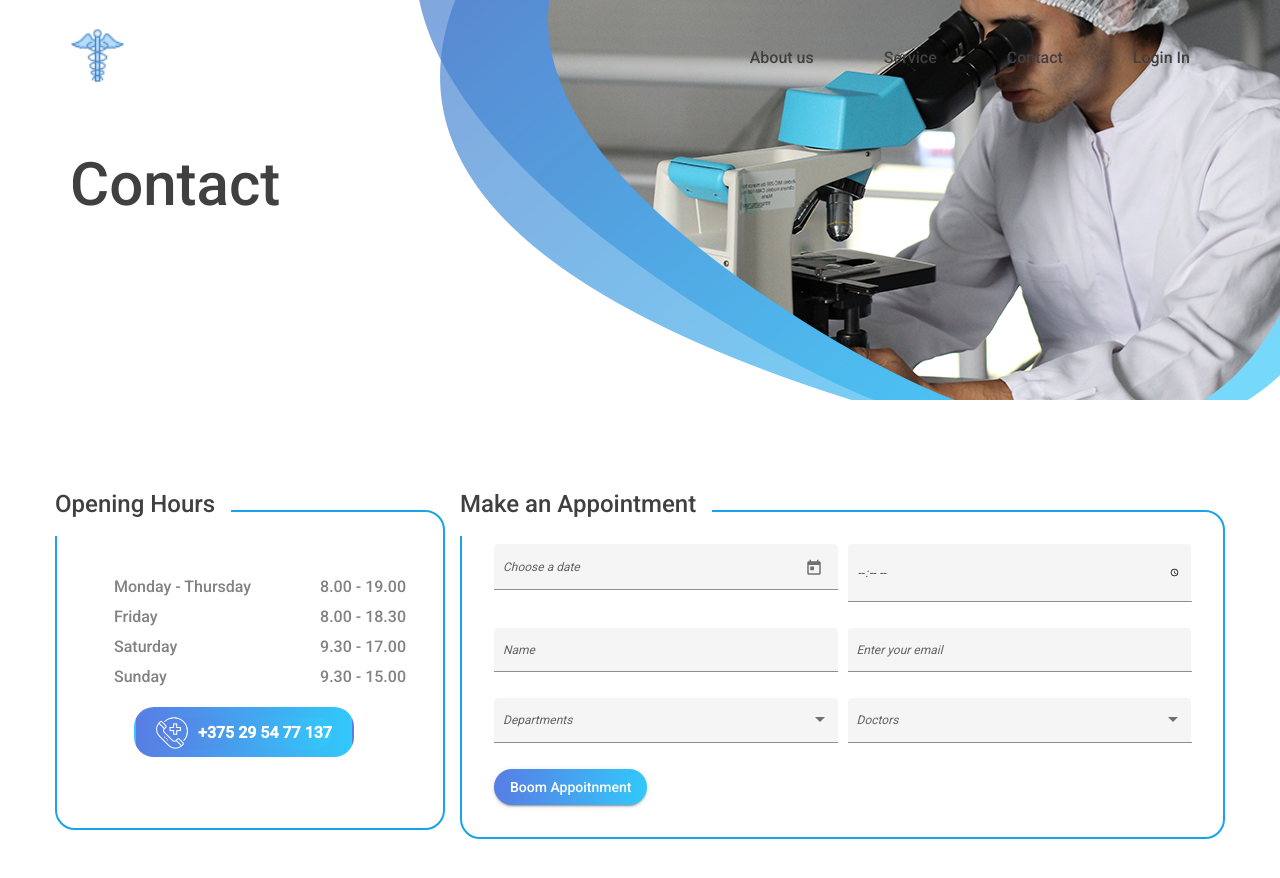
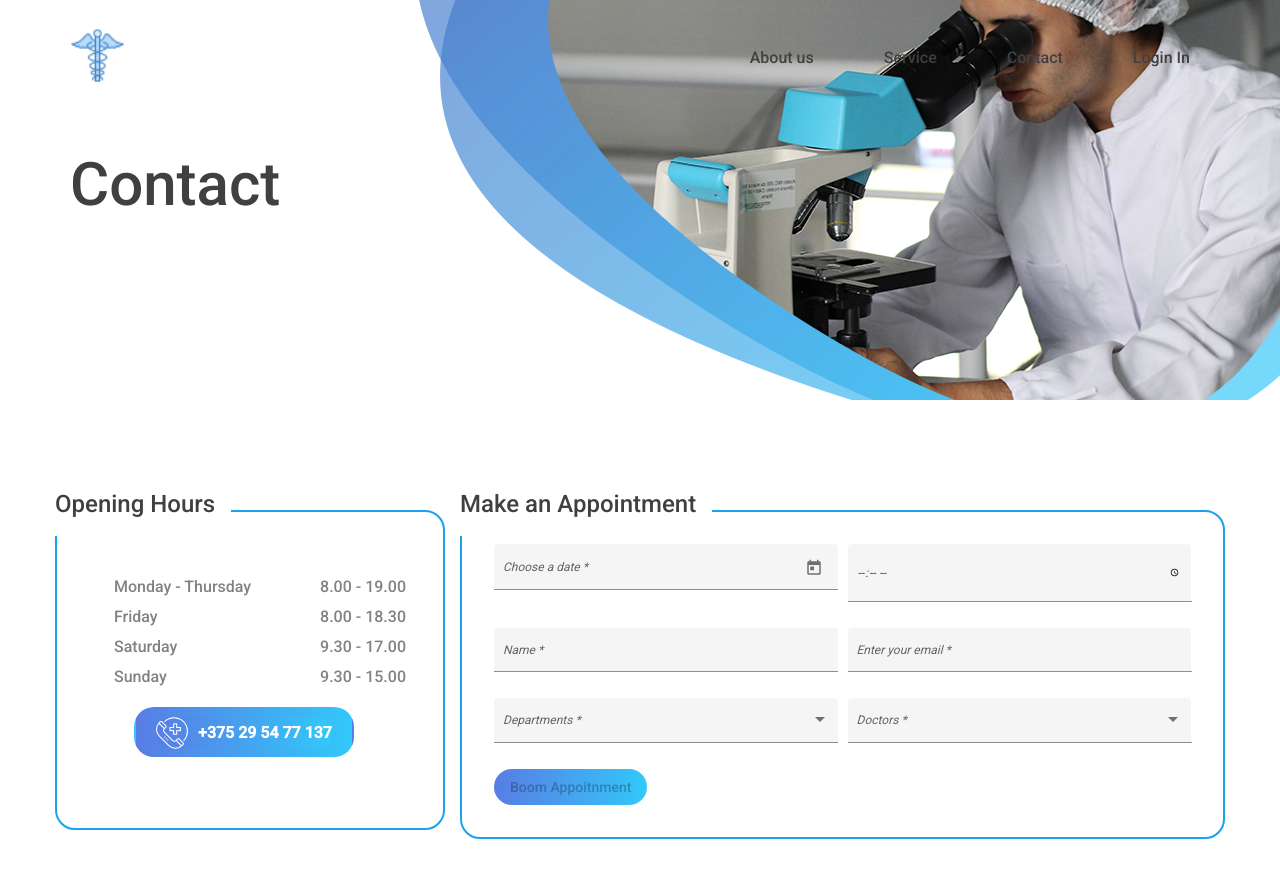
Before and after one commit to Pashimati/MedicalClinic, an Angular app: page /contact in a window 1280 px wide. Shown: the top 878 px of the page. Built offline with nearby package versions, Linux system fonts and the light colour scheme.

Commit message:
appointment get data

```diff
--- a/src/app/app.module.ts
+++ b/src/app/app.module.ts
@@ -10,7 +10,7 @@ import { SectionIndexComponent } from './components/section-index/section-index.
 import { HeaderComponent } from './components/header/header.component';
 import { HomepageBoxesComponent } from './components/homepage-boxes/homepage-boxes.component';
 import { BtnComponent } from './components/btn/btn.component';
-import { FormAppoitnmentComponent } from './components/form-appoitnment/form-appoitnment.component';
+import { FormAppointmentComponent } from './components/form-appoitnment/form-appointment.component';
 import { OurDepartmentsComponent } from './components/our-departments/our-departments.component';
 import { DepartmentsCardComponent } from './components/departments-card/departments-card.component';
 import { TheNewsComponent } from './components/the-news/the-news.component';
@@ -61,7 +61,7 @@ import { MatProgressSpinnerModule } from '@angular/material/progress-spinner';
     HeaderComponent,
     HomepageBoxesComponent,
     BtnComponent,
-    FormAppoitnmentComponent,
+    FormAppointmentComponent,
     OurDepartmentsComponent,
     DepartmentsCardComponent,
     TheNewsComponent,
--- a/src/app/components/form-appoitnment/form-appoitnment.component.html
+++ b/src/app/components/form-appoitnment/form-appointment.component.html
@@ -1,33 +1,66 @@
-<form class="my-form">
+<form
+  class="my-form"
+  [formGroup]="appointment"
+  (submit)="submit()"
+  novalidate
+>
 
     <mat-form-field appearance="fill">
       <mat-label>Choose a date</mat-label>
-      <input matInput [matDatepicker]="picker">
+
+      <input
+        formControlName="date"
+        matInput
+        [matDatepicker]="picker"
+        required
+      >
+
       <mat-datepicker-toggle matSuffix [for]="picker"></mat-datepicker-toggle>
       <mat-datepicker #picker></mat-datepicker>
     </mat-form-field>
 
     <mat-form-field appearance="fill">
-      <input matInput type="time">
+
+      <input
+        matInput
+        formControlName="time"
+        type="time"
+        required
+      >
+
     </mat-form-field>
 
 
   <mat-form-field appearance="fill">
     <mat-label>Name</mat-label>
-    <input matInput>
+
+    <input
+      matInput
+      formControlName="name"
+      required
+    >
   </mat-form-field>
   <mat-form-field appearance="fill">
     <mat-label>Enter your email</mat-label>
-    <input matInput placeholder="pat@example.com">
+    <input
+      matInput
+      formControlName="email"
+      placeholder="pat@example.com"
+      required
+    >
   </mat-form-field>
 
 
 
   <mat-form-field appearance="fill">
     <mat-label>Departments</mat-label>
+
     <mat-select
+      formControlName="nameDepartment"
       (selectionChange)="onChange($event)"
-      name="nameDepartment">
+      name="nameDepartment"
+      required
+    >
       <mat-option>None</mat-option>
       <mat-option
         *ngFor="let nameDepartment of nameDepartments"
@@ -39,7 +72,10 @@
   </mat-form-field>
   <mat-form-field appearance="fill">
     <mat-label>Doctors</mat-label>
-    <mat-select>
+    <mat-select
+      formControlName="nameDoctor"
+      required
+    >
       <mat-option>None</mat-option>
       <mat-option
         *ngFor="let doctor of doctors" [value]="doctor"
@@ -48,5 +84,13 @@
       </mat-option>
     </mat-select>
   </mat-form-field>
-  <button mat-raised-button class="btn" type="submit" color="primary">Boom Appoitnment</button>
+  <button
+    mat-raised-button
+    class="btn"
+    type="submit"
+    color="primary"
+    [disabled]="appointment.invalid"
+  >
+    Boom Appoitnment
+  </button>
 </form>
--- a/src/app/components/form-appoitnment/form-appoitnment.component.ts
+++ b/src/app/components/form-appoitnment/form-appointment.component.ts
@@ -1,6 +1,7 @@
 import {Component, OnInit, Output} from '@angular/core';
 import { DataService } from '../../db/data.service'
 import { Doctor } from "../team/team.component";
+import {FormControl, FormGroup, Validators} from "@angular/forms";
 
 
 interface nameDepartment {
@@ -9,16 +10,31 @@ interface nameDepartment {
 }
 
 @Component({
-  selector: 'app-form-appoitnment',
-  templateUrl: './form-appoitnment.component.html',
-  styleUrls: ['./form-appoitnment.component.scss'],
+  selector: 'app-form-appointment',
+  templateUrl: './form-appointment.component.html',
+  styleUrls: ['./form-appointment.component.scss'],
   providers: [DataService]
 })
-export class FormAppoitnmentComponent implements OnInit {
+export class FormAppointmentComponent implements OnInit {
+
+  appointment: FormGroup
 
   doctors: Doctor [] = [];
 
-  constructor(private dataService : DataService) { }
+  constructor(private dataService : DataService) {
+    this.appointment = new FormGroup({
+
+      date: new FormControl(),
+      time: new FormControl(),
+      email: new FormControl("", [
+        Validators.required,
+        Validators.email
+      ]),
+      name: new FormControl(),
+      nameDepartment: new FormControl(),
+      nameDoctor: new FormControl(),
+    });
+  }
 
   ngOnInit(): void {
   }
@@ -47,6 +63,15 @@ export class FormAppoitnmentComponent implements OnInit {
     })
    return response
   }
+
+
+
+  submit() {
+    const data = this.appointment.getRawValue()
+    console.log(data)
+  }
+
+
 }
 
 // в первом селекте спрашивать категорию врача и отталкиваясь от категории врача показывать данных врачей
--- a/src/app/components/homepage-boxes/homepage-boxes.component.html
+++ b/src/app/components/homepage-boxes/homepage-boxes.component.html
@@ -20,24 +20,9 @@
           </div>
         </div>
 
-<!--        <div class="Emergency card-content" >-->
-<!--          <h2 class="card-content__title">Emergency</h2>-->
-<!--          <app-btn>-->
-<!--            <div>-->
-<!--              <a class="btn btn-link" href="#"><img src="../../../assets/img/emergency-call.png">-->
-<!--                <span>+375 29 54 77 137</span>-->
-<!--              </a>-->
-<!--            </div>-->
-<!--          </app-btn>-->
-<!--          <p class="card-content__text">-->
-<!--            Lorem ipsum dolor sit amet, consectetur adipisicing elit.-->
-<!--            Deleniti dignissimos fugit ipsum nesciunt non pariatur quaerat reiciendis temporibus, unde veniam!-->
-<!--          </p>-->
-<!--        </div>-->
-
         <div class="appointment-box card-content">
           <h2 class="card-content__title">Make an Appointment</h2>
-            <app-form-appoitnment></app-form-appoitnment>
+            <app-form-appointment></app-form-appointment>
         </div>
       </div>
   </div>
```
Also changed, not shown: src/app/components/form-appoitnment/form-appointment.component.scss (renamed from src/app/components/form-appoitnment/form-appoitnment.component.scss).
